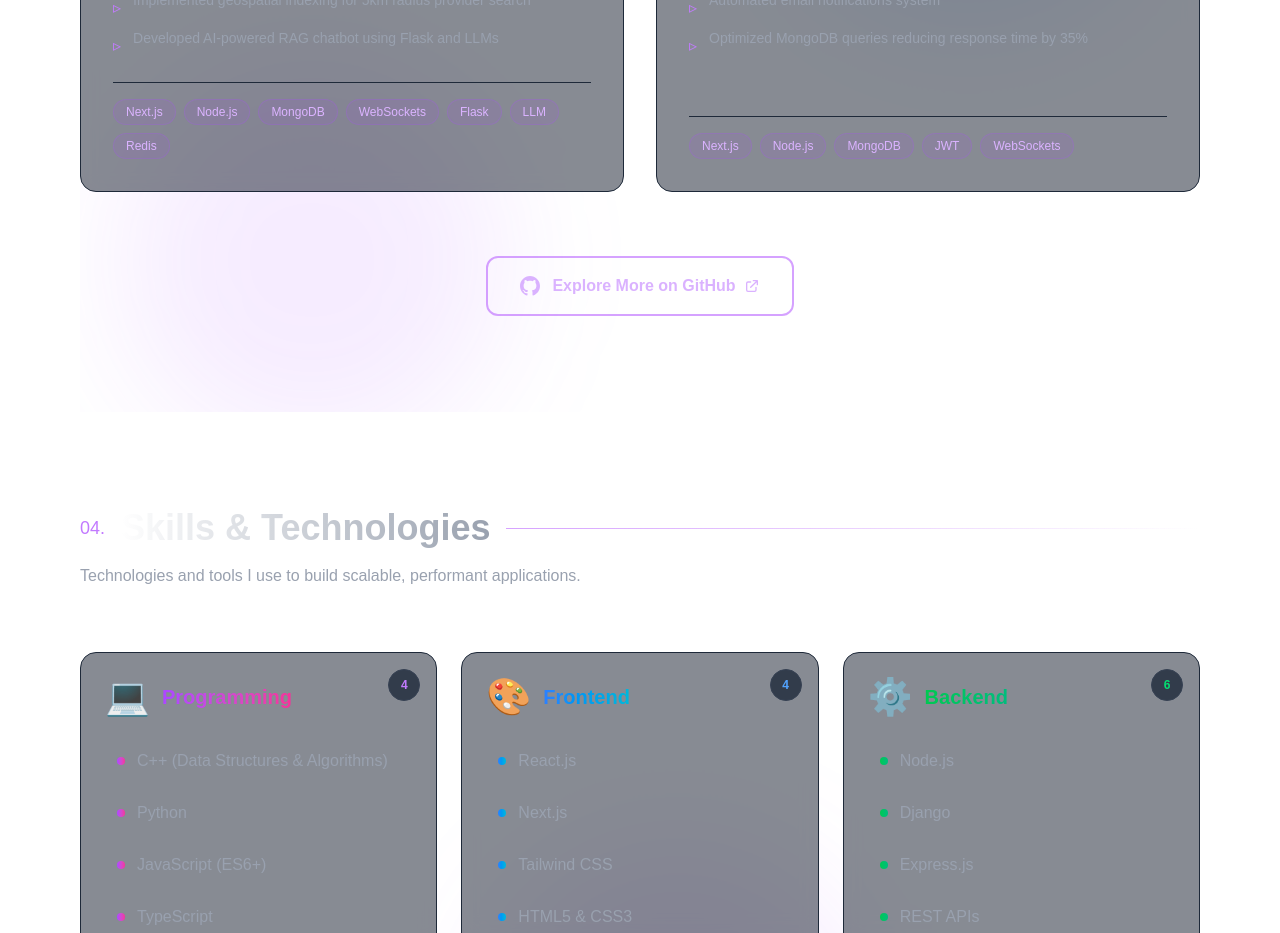
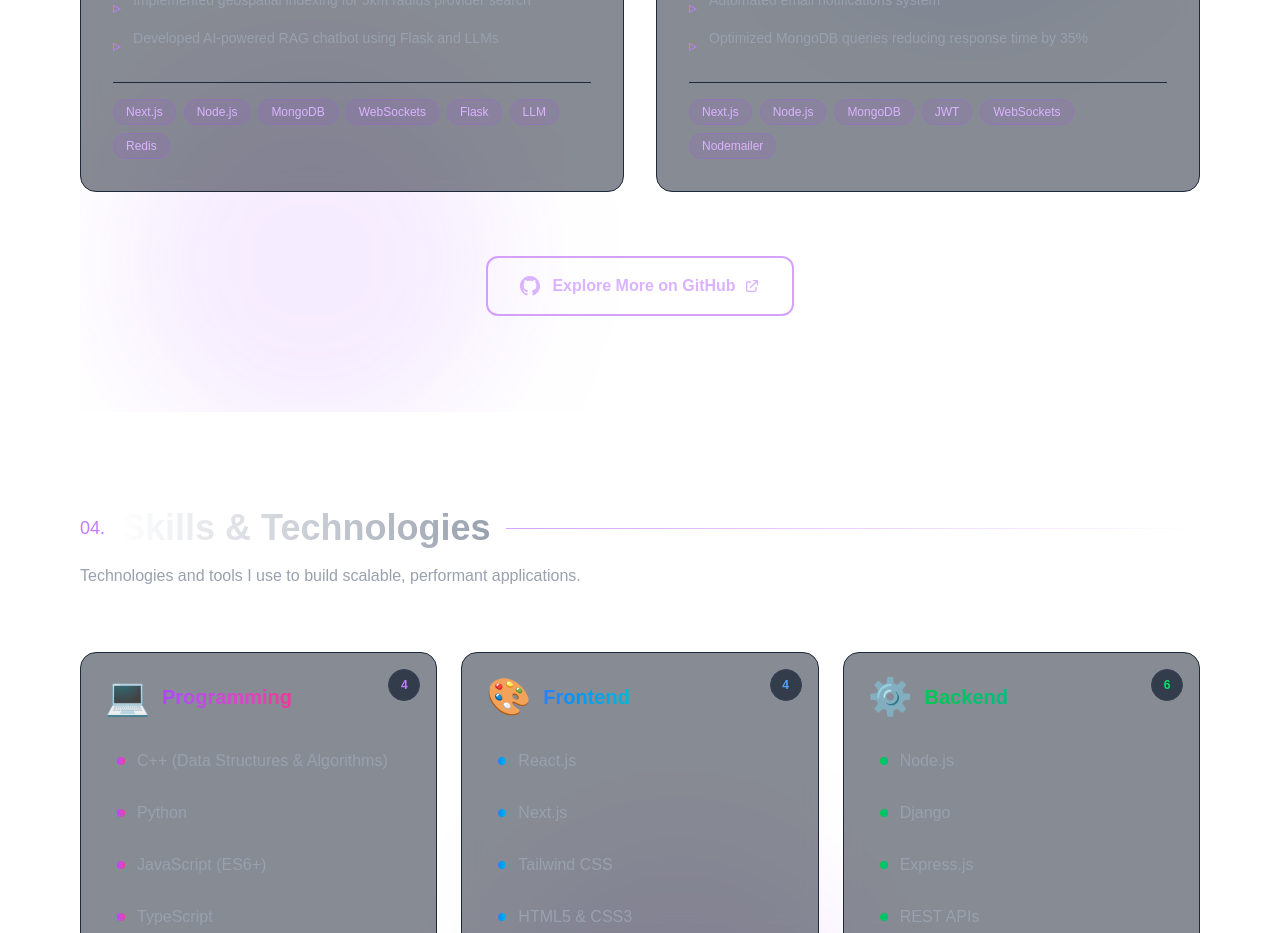
Before and after one commit to CodeCrusader31/Niteshwar-Portfolio, a Next.js app: page / in a window 1280 px wide. Shown: the part 2640-3573 px from the top of the page. Built offline with nearby package versions, Linux system fonts and the light colour scheme.

Commit message:
updated 0.2

```diff
--- a/app/layout.tsx
+++ b/app/layout.tsx
@@ -18,7 +18,7 @@ const geistMono = Geist_Mono({
 
 export const metadata: Metadata = {
   title: "Niteshwar Kumar | Full Stack Developer",
-  description: "Generated by create next app",
+  description: "Full Stack Engineer experienced in React, Next.js, Node.js, and scalable backend architecture. Passionate about clean code, performance, and system design",
 };
 
 export default function RootLayout({
--- a/data/project.ts
+++ b/data/project.ts
@@ -18,8 +18,8 @@ export const projects = [
       "LLM",
       "Redis",
     ],
-    github: "#",
-    live: "#",
+    github: "https://github.com/CodeCrusader31/localFix",
+    live: "https://local-fix-self.vercel.app/",
   },
   {
     title: "MindScribe",
@@ -31,8 +31,8 @@ export const projects = [
       "Automated email notifications system",
       "Optimized MongoDB queries reducing response time by 35%",
     ],
-    tech: ["Next.js", "Node.js", "MongoDB", "JWT", "WebSockets"],
-    github: "#",
-    live: "#",
+    tech: ["Next.js", "Node.js", "MongoDB", "JWT", "WebSockets","Nodemailer"],
+    github: "https://github.com/CodeCrusader31/MindScribe",
+    live: "https://mind-scribe-neon.vercel.app/",
   },
 ];
```
Also changed, not shown: components/sections/Hero.tsx (line endings or trailing spaces).
